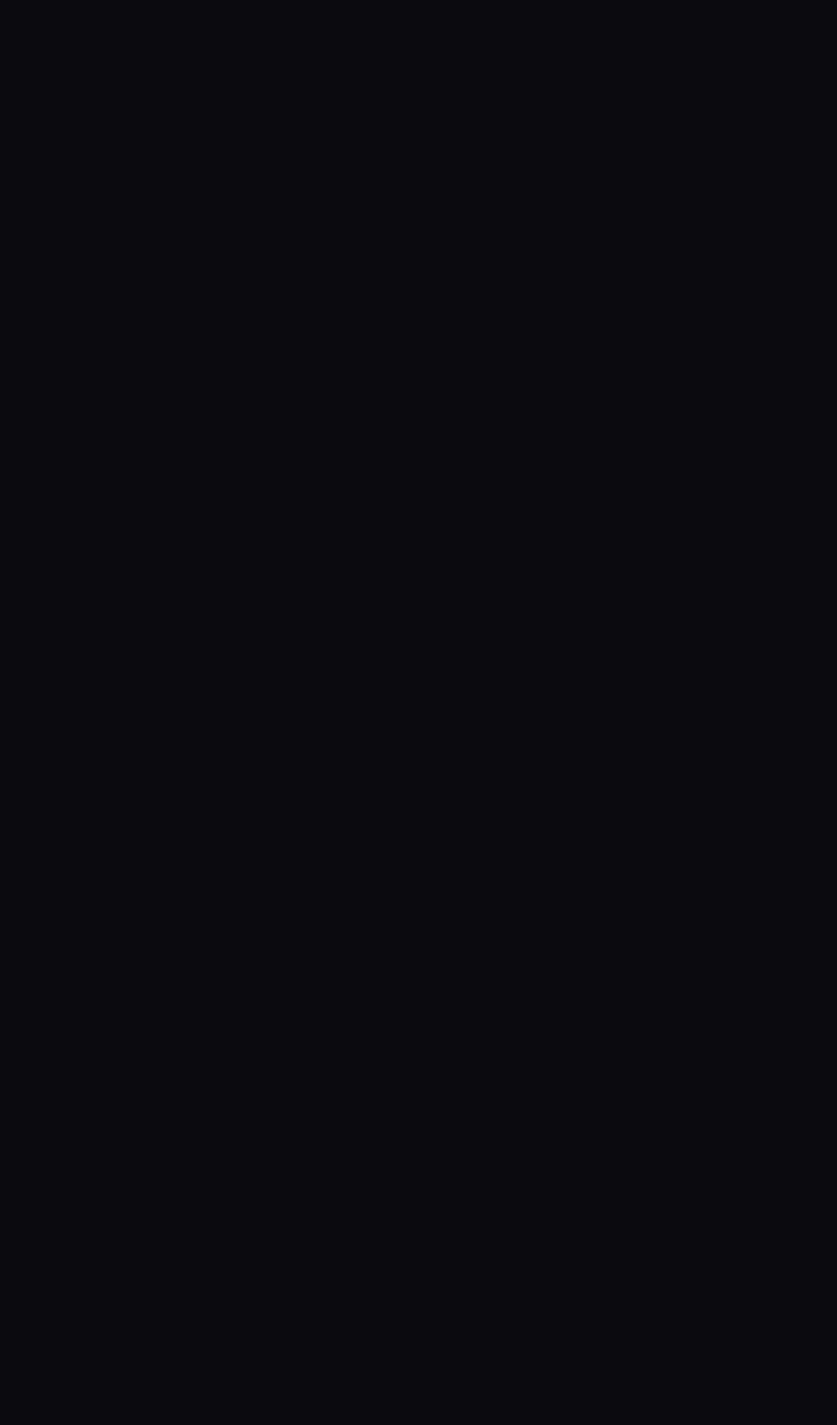
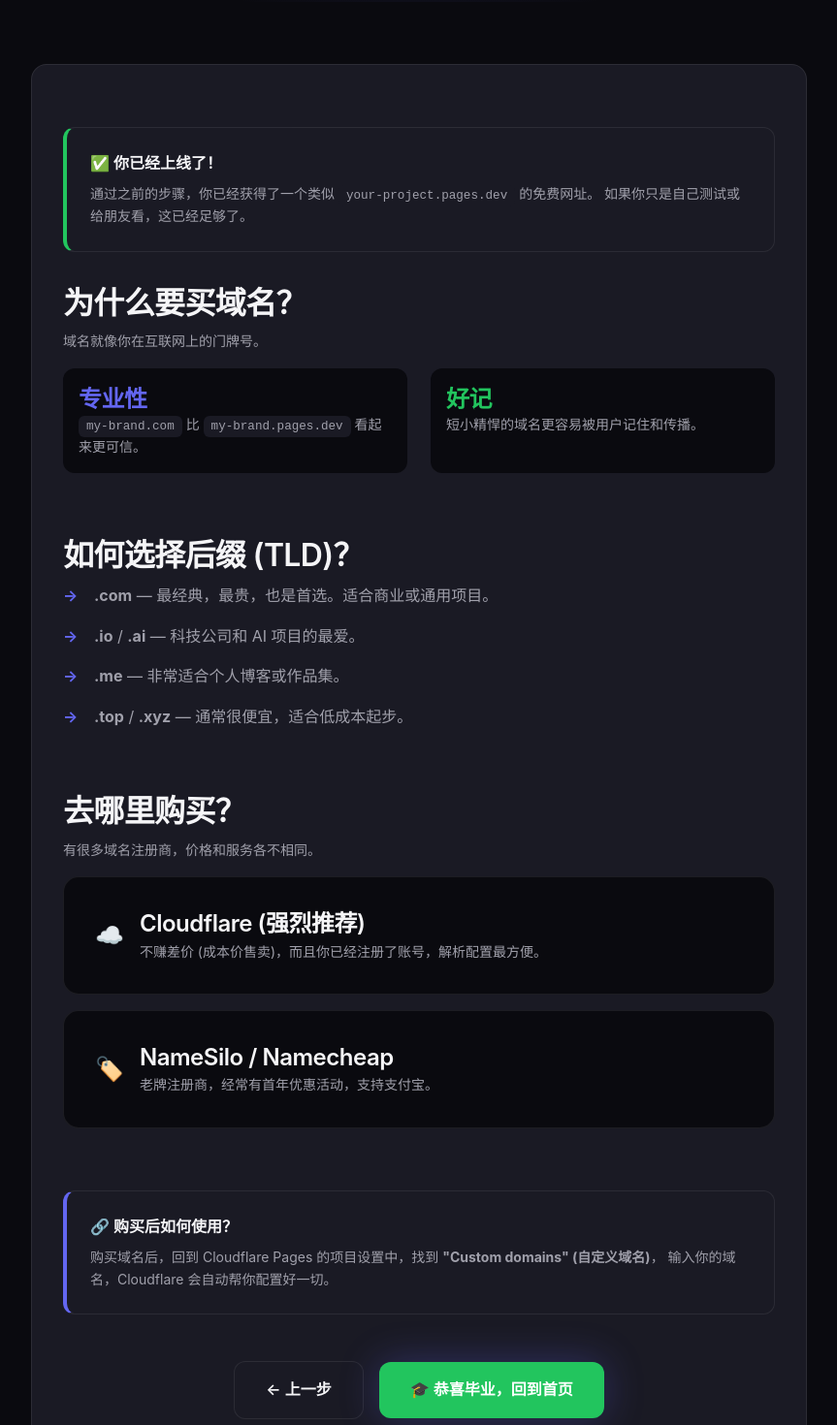
Before and after one commit to sorrow233/flowcode, a React (Vite) app: page /domain in a window 1280 px wide. Before the commit this address had no page. Shown: the part 300-1770 px from the top of the page at 97% size, without its empty margins (208-1071 px from the left). Before the commit the page ends 800 px from the top, so only its background shows below. Built offline with nearby package versions, Linux system fonts and the light colour scheme.

Commit message:
feat: Add tutorial step 6 (Domain Purchase)
- Added DomainPage.jsx teaching domain purchase and Cloudflare binding
- Updated FirebasePage.jsx to link to DomainPage
- Updated navigation and routing

```diff
--- a/src/App.jsx
+++ b/src/App.jsx
@@ -6,6 +6,7 @@ import VisionPage from './pages/VisionPage'
 import GenerationPage from './pages/GenerationPage'
 import CloudflarePage from './pages/CloudflarePage'
 import FirebasePage from './pages/FirebasePage'
+import DomainPage from './pages/DomainPage'
 
 function App() {
     return (
@@ -18,6 +19,7 @@ function App() {
                     <Route path="generation" element={<GenerationPage />} />
                     <Route path="cloudflare" element={<CloudflarePage />} />
                     <Route path="firebase" element={<FirebasePage />} />
+                    <Route path="domain" element={<DomainPage />} />
                 </Route>
             </Routes>
         </BrowserRouter>
--- a/src/components/Layout.jsx
+++ b/src/components/Layout.jsx
@@ -16,6 +16,7 @@ function Layout() {
                         <NavLink to="/generation">3. 生成</NavLink>
                         <NavLink to="/cloudflare">4. 部署</NavLink>
                         <NavLink to="/firebase">5. 存储</NavLink>
+                        <NavLink to="/domain">6. 域名</NavLink>
                     </nav>
                 </div>
             </header>
--- /dev/null
+++ b/src/pages/DomainPage.jsx
@@ -0,0 +1,106 @@
+import { Link } from 'react-router-dom'
+
+function DomainPage() {
+    return (
+        <>
+            <section className="page-header">
+                <div className="container">
+                    <h1>第六步：专属域名 (可选)</h1>
+                    <p>让你的网站拥有一个独一无二的互联网身份证。</p>
+                </div>
+            </section>
+
+            <section className="page-content">
+                <div className="container">
+                    <div className="card" style={{ maxWidth: '800px', margin: '0 auto' }}>
+
+                        <div className="info-box success" style={{ marginBottom: 'var(--space-xl)' }}>
+                            <div className="info-box-title">✅ 你已经上线了！</div>
+                            <p>
+                                通过之前的步骤，你已经获得了一个类似 <code>your-project.pages.dev</code> 的免费网址。
+                                如果你只是自己测试或给朋友看，这已经足够了。
+                            </p>
+                        </div>
+
+                        <div className="tutorial-section">
+                            <h3>为什么要买域名？</h3>
+                            <p style={{ marginBottom: 'var(--space-md)' }}>
+                                域名就像你在互联网上的门牌号。
+                            </p>
+                            <div className="feature-grid" style={{ marginBottom: 'var(--space-lg)' }}>
+                                <div style={{ background: 'var(--color-bg)', padding: 'var(--space-md)', borderRadius: 'var(--radius-lg)' }}>
+                                    <h4 style={{ color: 'var(--color-accent)' }}>专业性</h4>
+                                    <p style={{ fontSize: 'var(--text-sm)' }}><code>my-brand.com</code> 比 <code>my-brand.pages.dev</code> 看起来更可信。</p>
+                                </div>
+                                <div style={{ background: 'var(--color-bg)', padding: 'var(--space-md)', borderRadius: 'var(--radius-lg)' }}>
+                                    <h4 style={{ color: 'var(--color-success)' }}>好记</h4>
+                                    <p style={{ fontSize: 'var(--text-sm)' }}>短小精悍的域名更容易被用户记住和传播。</p>
+                                </div>
+                            </div>
+                        </div>
+
+                        <div className="tutorial-section">
+                            <h3>如何选择后缀 (TLD)？</h3>
+                            <ul className="tutorial-list">
+                                <li><strong>.com</strong> — 最经典，最贵，也是首选。适合商业或通用项目。</li>
+                                <li><strong>.io</strong> / <strong>.ai</strong> — 科技公司和 AI 项目的最爱。</li>
+                                <li><strong>.me</strong> — 非常适合个人博客或作品集。</li>
+                                <li><strong>.top</strong> / <strong>.xyz</strong> — 通常很便宜，适合低成本起步。</li>
+                            </ul>
+                        </div>
+
+                        <div className="tutorial-section">
+                            <h3>去哪里购买？</h3>
+                            <p style={{ marginBottom: 'var(--space-md)' }}>
+                                有很多域名注册商，价格和服务各不相同。
+                            </p>
+
+                            <div className="card" style={{ background: 'var(--color-bg)', borderColor: 'var(--color-border)', marginBottom: 'var(--space-md)' }}>
+                                <div style={{ display: 'flex', alignItems: 'center', gap: 'var(--space-md)' }}>
+                                    <div style={{ fontSize: '24px' }}>☁️</div>
+                                    <div>
+                                        <h4 style={{ marginBottom: '2px' }}>Cloudflare (强烈推荐)</h4>
+                                        <p style={{ fontSize: 'var(--text-sm)', color: 'var(--color-text-secondary)' }}>
+                                            不赚差价 (成本价售卖)，而且你已经注册了账号，解析配置最方便。
+                                        </p>
+                                    </div>
+                                </div>
+                            </div>
+
+                            <div className="card" style={{ background: 'var(--color-bg)', borderColor: 'var(--color-border)' }}>
+                                <div style={{ display: 'flex', alignItems: 'center', gap: 'var(--space-md)' }}>
+                                    <div style={{ fontSize: '24px' }}>🏷️</div>
+                                    <div>
+                                        <h4 style={{ marginBottom: '2px' }}>NameSilo / Namecheap</h4>
+                                        <p style={{ fontSize: 'var(--text-sm)', color: 'var(--color-text-secondary)' }}>
+                                            老牌注册商，经常有首年优惠活动，支持支付宝。
+                                        </p>
+                                    </div>
+                                </div>
+                            </div>
+                        </div>
+
+                        <div className="info-box" style={{ marginTop: 'var(--space-xl)' }}>
+                            <div className="info-box-title">🔗 购买后如何使用？</div>
+                            <p>
+                                购买域名后，回到 Cloudflare Pages 的项目设置中，找到 <strong>"Custom domains" (自定义域名)</strong>，
+                                输入你的域名，Cloudflare 会自动帮你配置好一切。
+                            </p>
+                        </div>
+
+                        <div style={{ marginTop: 'var(--space-2xl)', textAlign: 'center' }}>
+                            <Link to="/firebase" className="btn btn-secondary" style={{ marginRight: 'var(--space-md)' }}>
+                                ← 上一步
+                            </Link>
+                            <Link to="/" className="btn btn-primary" style={{ background: 'var(--color-success)' }}>
+                                🎓 恭喜毕业，回到首页
+                            </Link>
+                        </div>
+                    </div>
+                </div>
+            </section>
+        </>
+    )
+}
+
+export default DomainPage
--- a/src/pages/FirebasePage.jsx
+++ b/src/pages/FirebasePage.jsx
@@ -45,8 +45,8 @@ function FirebasePage() {
                             <Link to="/cloudflare" className="btn btn-secondary" style={{ marginRight: 'var(--space-md)' }}>
                                 ← 上一步
                             </Link>
-                            <Link to="/" className="btn btn-primary" style={{ background: 'var(--color-success)' }}>
-                                🎉 教程结束，开始创造吧！
+                            <Link to="/domain" className="btn btn-primary">
+                                下一步：专属域名 →
                             </Link>
                         </div>
                     </div>
```
